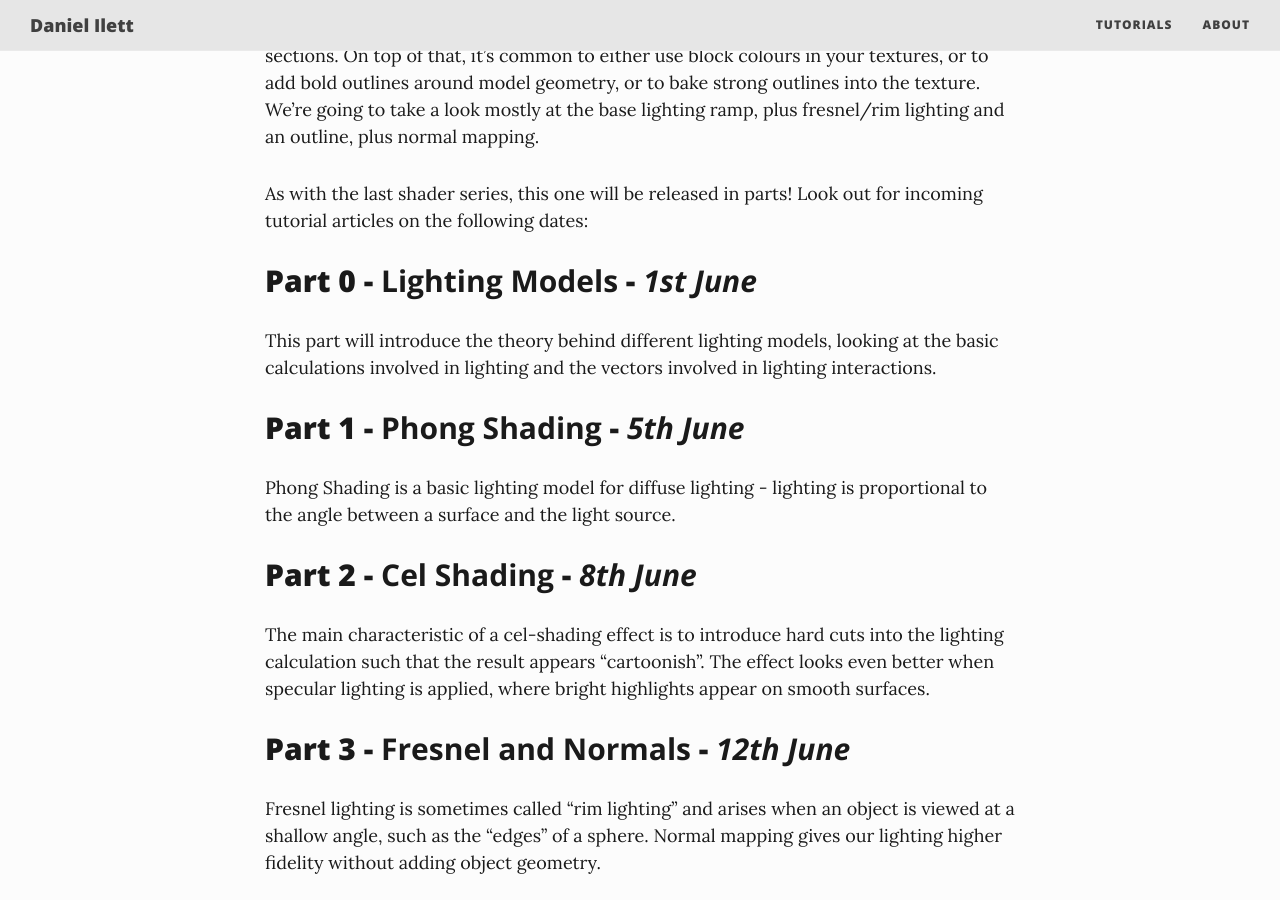
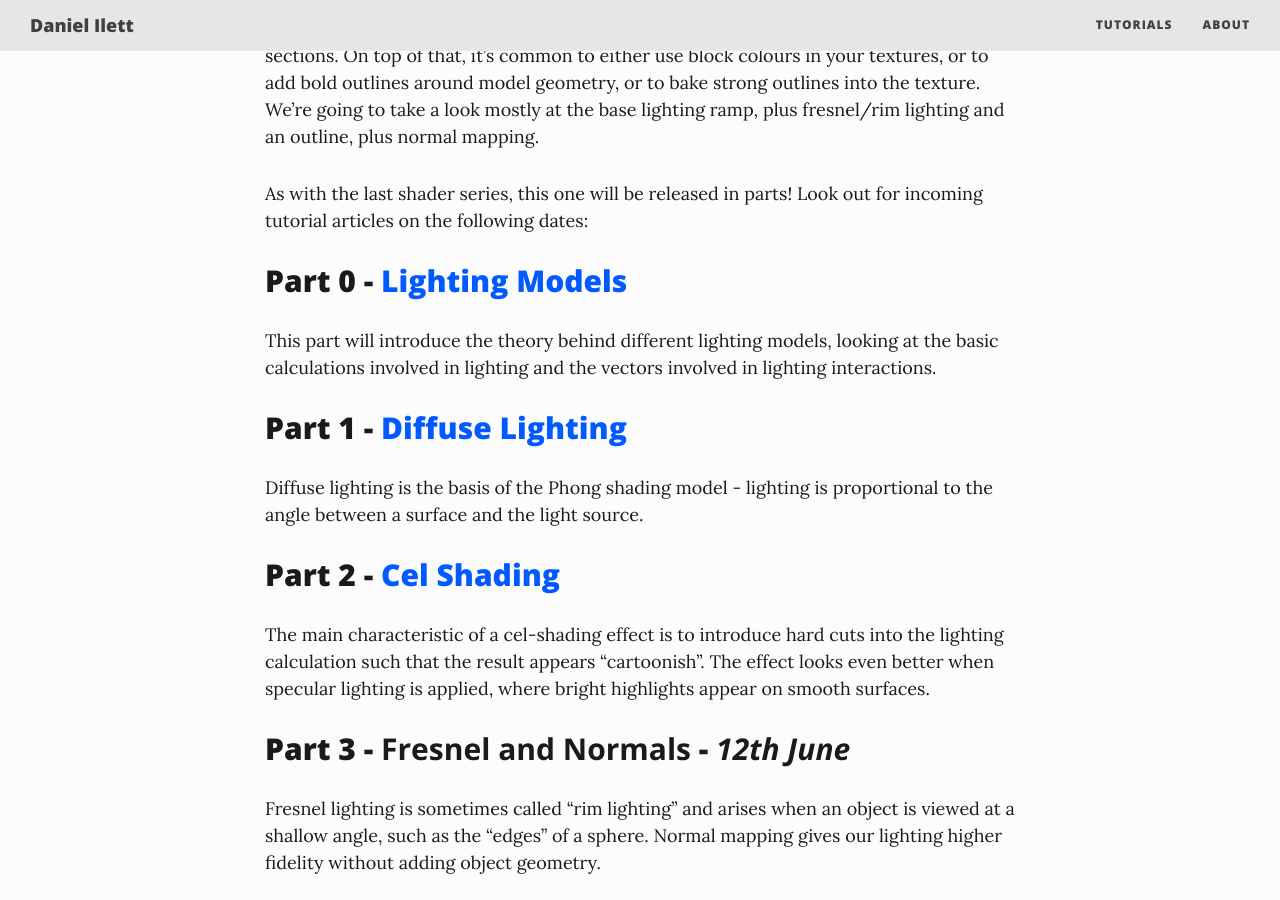
Before and after one commit to daniel-ilett/blog, a Jekyll site: the page built from _posts/2019-05-29-tut2-intro.md, in a window 1280 px wide and 900 px high, scrolled down 1021 px. Built offline with Jekyll 4.4.1, drawn with Linux system fonts in a browser that asks for light colours; nearby versions of some CDN libraries.

```diff
--- a/_posts/2019-05-29-tut2-intro.md
+++ b/_posts/2019-05-29-tut2-intro.md
@@ -17,15 +17,15 @@
 
 As with the last shader series, this one will be released in parts! Look out for incoming tutorial articles on the following dates:
 
-## Part 0 - **Lighting Models** - ***1st June***
+## Part 0 - [Lighting Models]({% post_url 2019-06-01-tut2-0-lighting-models %})
 
 This part will introduce the theory behind different lighting models, looking at the basic calculations involved in lighting and the vectors involved in lighting interactions.
 
-## Part 1 - **Phong Shading** - ***5th June***
+## Part 1 - [Diffuse Lighting]({% post_url 2019-06-05-tut2-1-diffuse %})
 
-Phong Shading is a basic lighting model for diffuse lighting - lighting is proportional to the angle between a surface and the light source.
+Diffuse lighting is the basis of the Phong shading model - lighting is proportional to the angle between a surface and the light source.
 
-## Part 2 - **Cel Shading** - ***8th June***
+## Part 2 - [Cel Shading]({% post_url 2019-06-08-tut2-2-cel-shading %})
 
 The main characteristic of a cel-shading effect is to introduce hard cuts into the lighting calculation such that the result appears "cartoonish". The effect looks even better when specular lighting is applied, where bright highlights appear on smooth surfaces.
 
```
Also changed, not shown: _drafts/2019-06-12-tut2-3-fresnel.md (+2 -2 lines), _posts/2019-06-05-tut2-1-diffuse.md (+1 -0 lines), _posts/2019-06-08-tut2-2-cel-shading.md (renamed from _drafts/2019-06-08-tut2-2-cel-shading.md, +1 -0 lines), img/tut2/part2-banner.png, img/tut2/part3-banner.png.
